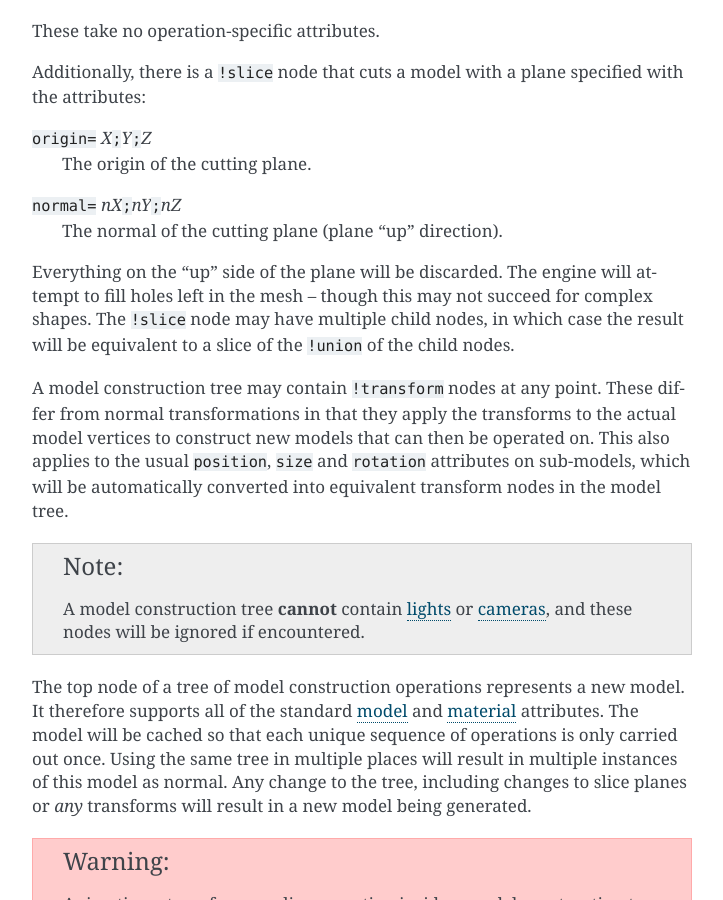
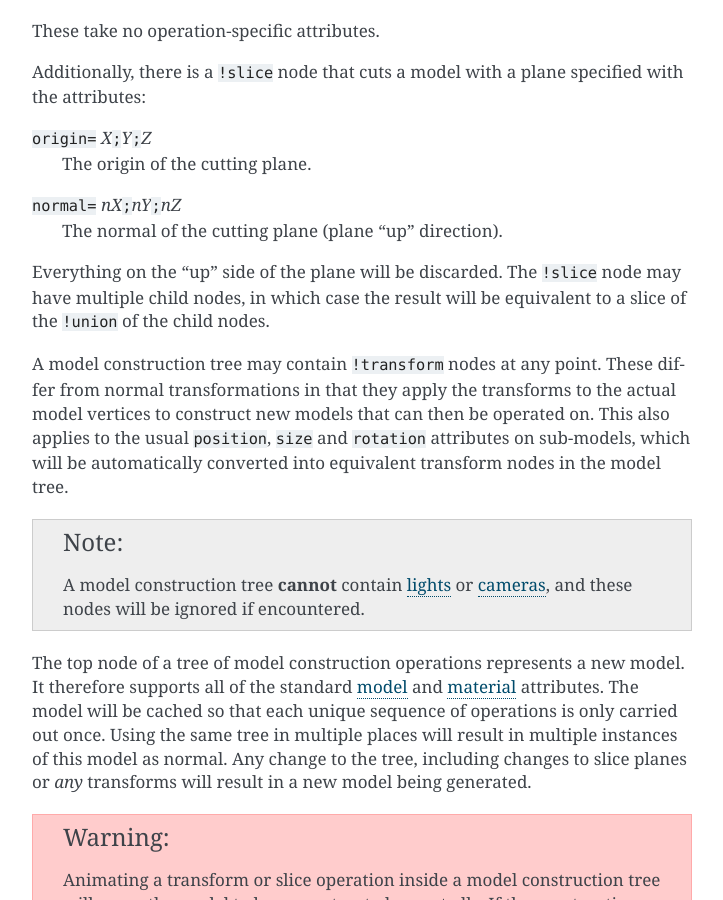
Before and after one commit to jonathanhogg/flitter, a Sphinx documentation site: the page built from docs/canvas3d.md, in a window 1280 px wide and 900 px high, scrolled down 18440 px. Shown: the whole window, without its empty margins (388-1111 px from the left). Built offline with Sphinx 7.4.7, drawn with Linux system fonts in a browser that asks for light colours.

Commit message:
Use `manifold3d` to slice models instead of `trimesh`
The `trimesh` slicer seems to do a poor job of capping holes resulting
in a lot of bad meshes and convex hull wrapping needed to do further CSG
operations on them. The `manifold3d` engine seems to be a lot more
robust.

```diff
--- a/docs/canvas3d.md
+++ b/docs/canvas3d.md
@@ -811,10 +811,9 @@ with the attributes:
 `normal=` *nX*`;`*nY*`;`*nZ*
 : The normal of the cutting plane (plane "up" direction).
 
-Everything on the "up" side of the plane will be discarded. The engine will
-attempt to fill holes left in the mesh – though this may not succeed for complex
-shapes. The `!slice` node may have multiple child nodes, in which case the
-result will be equivalent to a slice of the `!union` of the child nodes.
+Everything on the "up" side of the plane will be discarded. The `!slice` node
+may have multiple child nodes, in which case the result will be equivalent to a
+slice of the `!union` of the child nodes.
 
 A model construction tree may contain `!transform` nodes at any point. These
 differ from normal transformations in that they apply the transforms to the
```
Also changed, not shown: 1 other file.
